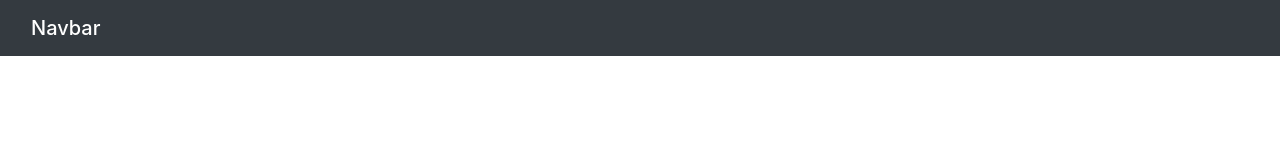
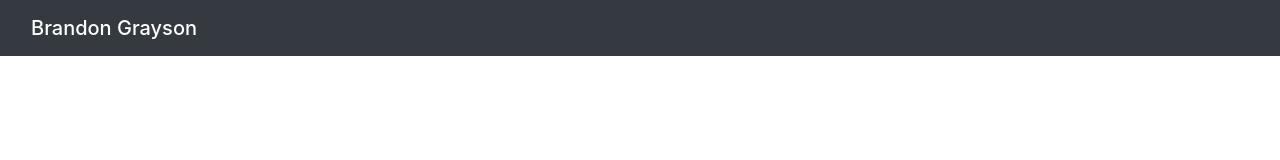
Before and after one commit to BrandonGrayson/react-portfolio, a React (Create React App) app: page / in a window 1280 px wide. Shown: the top 160 px of the page. Built offline with nearby package versions, Linux system fonts and the light colour scheme.

Commit message:
added name to navbar preparing to switch to new branch

```diff
--- a/src/components/Navbar.js
+++ b/src/components/Navbar.js
@@ -5,7 +5,7 @@
 	return (
 		<nav class="navbar navbar-dark bg-dark">
 			<div class="container-fluid">
-				<span class="navbar-brand mb-0 h1">Navbar</span>
+				<span class="navbar-brand mb-0 h1">Brandon Grayson</span>
 			</div>
 		</nav>
 	);
```
